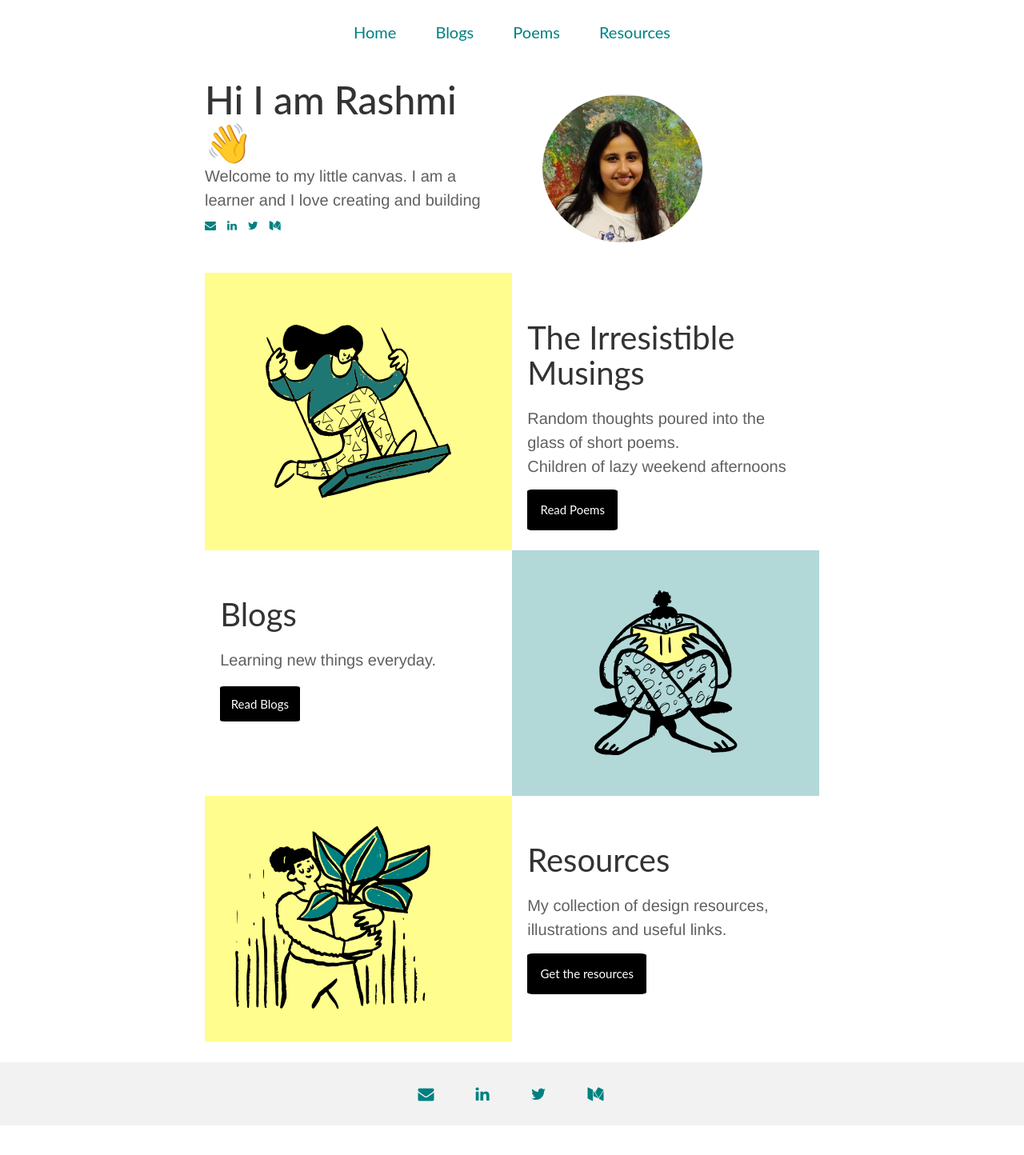
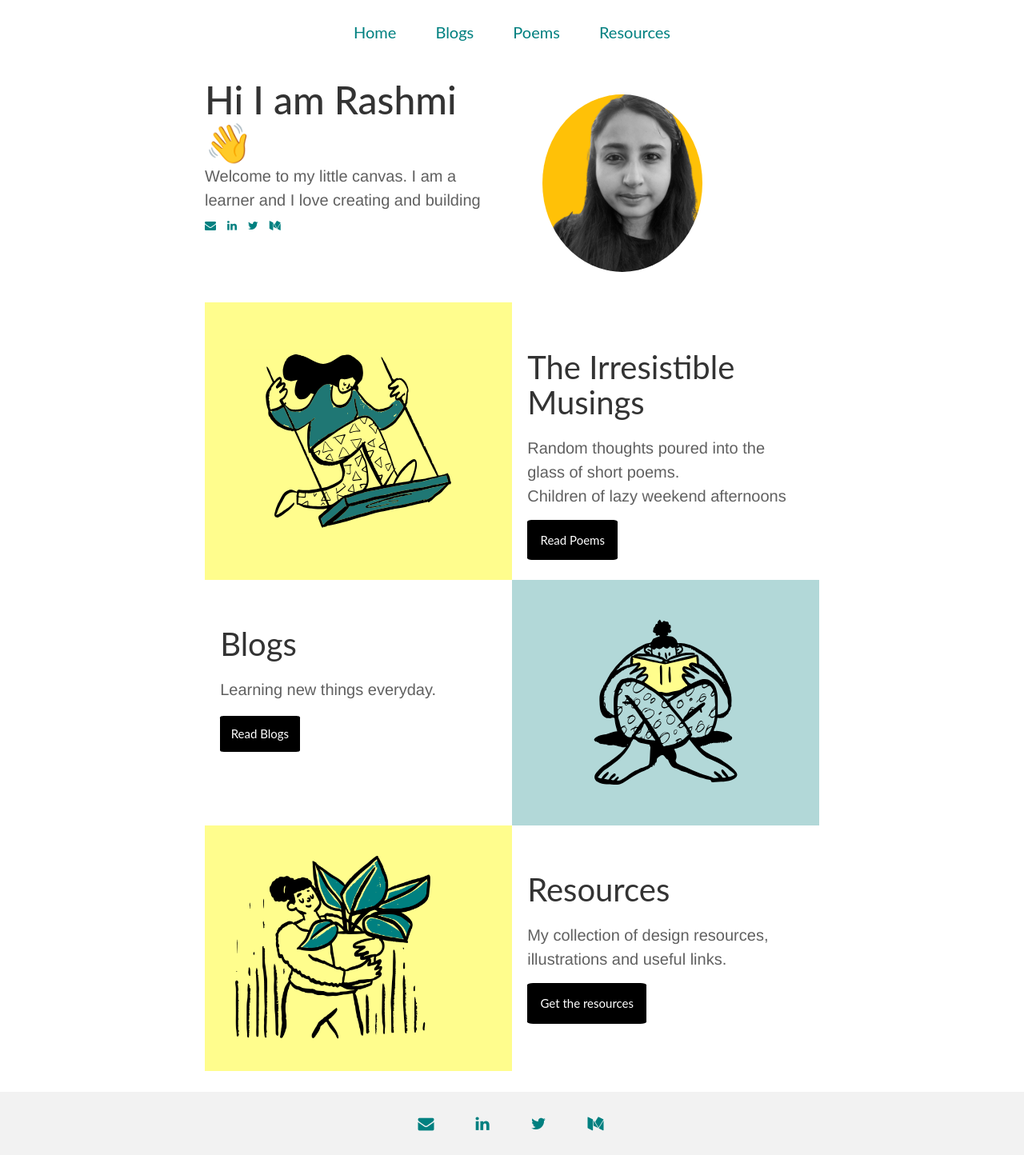
Before and after one commit to Rashmihere/Rashmihere.github.io, a Jekyll site: the page index.html, which Jekyll copies as it is, in a window 1280 px wide. Shown: the whole page at 80% size. Built offline with Jekyll 4.4.1, drawn with Linux system fonts in a browser that asks for light colours; some web fonts are replaced; before the commit the page ends 1407 px from its top, so only the background shows below that.

Commit message:
Profile pic change

```diff
--- a/index.html
+++ b/index.html
@@ -69,7 +69,7 @@
 
 
          <div class = "img-section" style = "background-color: white" style ="float:right">
-            <img class = "image" style = "border-radius: 50%; width: 200px" src ="assets/images/Profile_Pic.jpeg"  > </img>
+            <img class = "image" style = "border-radius: 50%; width: 200px" src ="assets/images/profile-pic.png"  > </img>
         </div>
 </div>
 
```
Also changed, not shown: assets/images/profile-pic.png (added).
